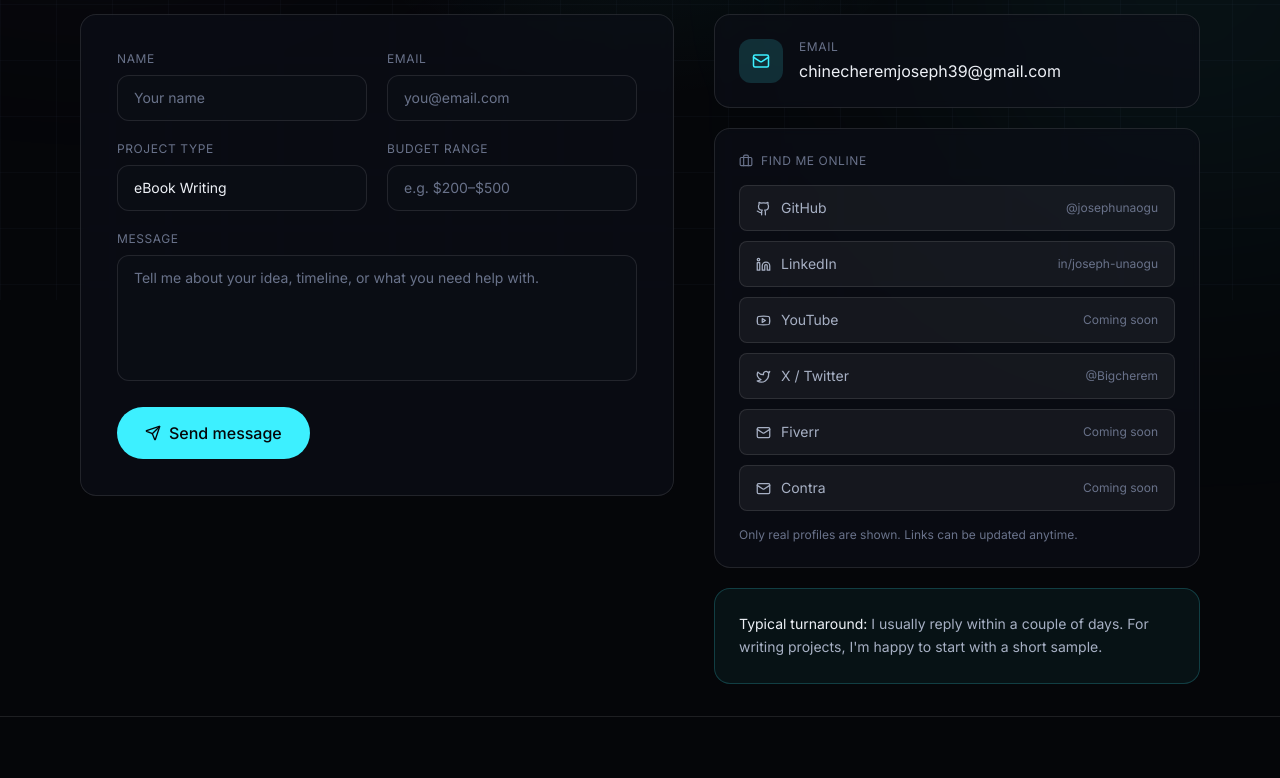
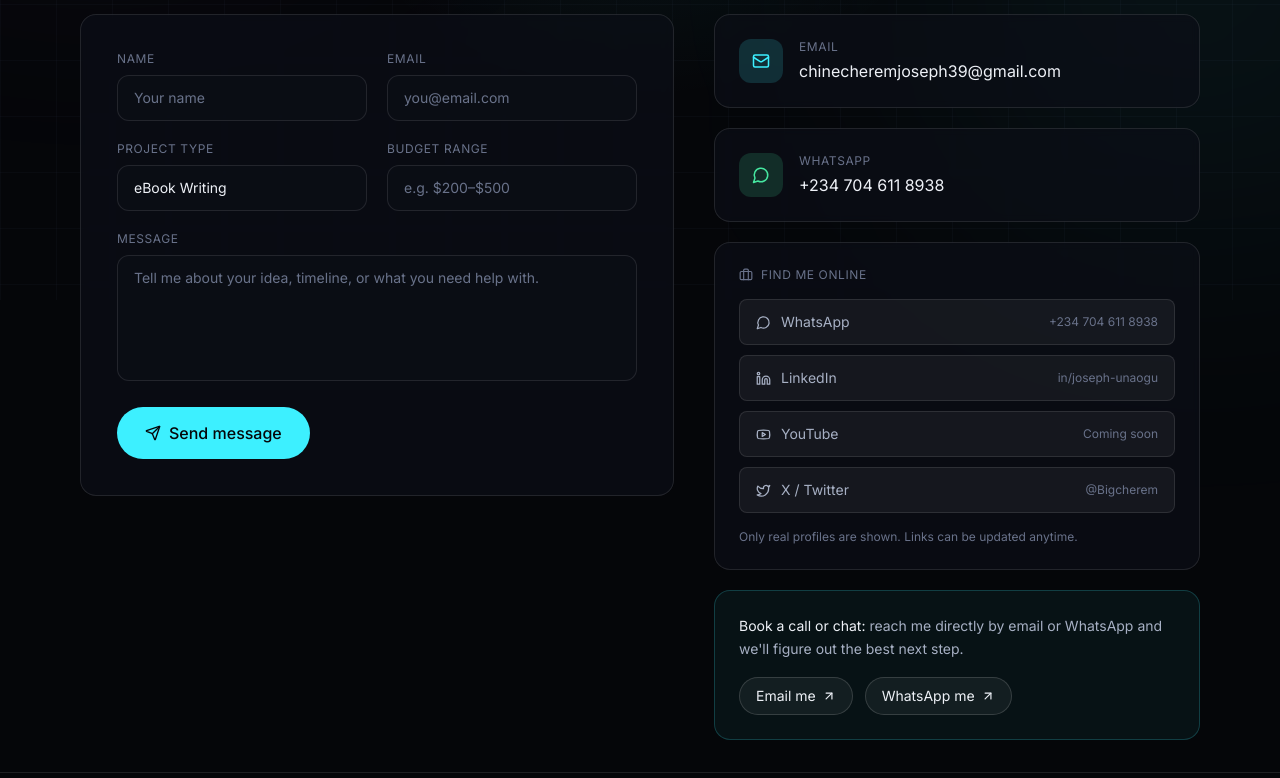
Before and after one commit to Nior122/joseph-unaogu-digital-hq, a Next.js app: page /contact in a window 1280 px wide. Shown: the part 500-1278 px from the top of the page. Built offline with nearby package versions, Linux system fonts and the light colour scheme.

Commit message:
Remove GitHub/Fiverr/Contra links, add WhatsApp (2347046118938), add email/WhatsApp booking section on contact page

```diff
--- a/src/app/contact/page.tsx
+++ b/src/app/contact/page.tsx
@@ -2,17 +2,19 @@ import { PageHeader } from "@/components/ui/page-header";
 import { Reveal } from "@/components/ui/reveal";
 import ContactForm from "@/components/contact/contact-form";
 import { site } from "@/lib/content";
-import { Mail, Github, Linkedin, Youtube, Twitter, Briefcase } from "lucide-react";
+import { Mail, Linkedin, Youtube, Twitter, Briefcase, MessageCircle, ArrowUpRight } from "lucide-react";
 export const metadata = { title: "Contact", description: "Have an idea? Contact Joseph Unaogu for eBook writing, copywriting, website development, AI applications, and automation work." };
-const socialIcons: Record<string, typeof Mail> = { GitHub: Github, LinkedIn: Linkedin, YouTube: Youtube, "X / Twitter": Twitter };
+const socialIcons: Record<string, typeof Mail> = { LinkedIn: Linkedin, YouTube: Youtube, "X / Twitter": Twitter, WhatsApp: MessageCircle };
+const whatsappUrl = "https://wa.me/2347046118938";
 export default function ContactPage() {
   return (<><PageHeader eyebrow="Contact" title={<>Have an idea? <span className="text-gradient">Let's build something.</span></>} description="Whether you need help turning an idea into an eBook, creating compelling copy, building a website, or exploring an AI-powered digital solution — I'd love to hear what you're working on." />
       <section className="relative py-8"><div className="container-px grid gap-10 lg:grid-cols-[1.1fr_0.9fr]">
         <Reveal><ContactForm /></Reveal>
         <Reveal delay={0.1}><div className="space-y-5">
           <a href={`mailto:${site.email}`} className="surface flex items-center gap-4 p-6 transition hover:border-neon-cyan/40"><span className="grid h-11 w-11 place-items-center rounded-xl bg-neon-cyan/15 text-neon-cyan"><Mail size={18} /></span><div><p className="text-xs uppercase tracking-wider text-paper-dim">Email</p><p className="mt-1 text-paper">{site.email}</p></div></a>
+          <a href={whatsappUrl} target="_blank" rel="noopener noreferrer" className="surface flex items-center gap-4 p-6 transition hover:border-neon-green/40"><span className="grid h-11 w-11 place-items-center rounded-xl bg-neon-green/15 text-neon-green"><MessageCircle size={18} /></span><div><p className="text-xs uppercase tracking-wider text-paper-dim">WhatsApp</p><p className="mt-1 text-paper">+234 704 611 8938</p></div></a>
           <div className="surface p-6"><p className="flex items-center gap-2 text-xs uppercase tracking-wider text-paper-dim"><Briefcase size={14} /> Find me online</p><div className="mt-4 grid gap-2.5">{site.socials.map((s) => { const Icon = socialIcons[s.label] ?? Mail; return (<a key={s.label} href={s.href} target="_blank" rel="noopener noreferrer" className="flex items-center justify-between rounded-lg border border-white/10 bg-white/5 px-4 py-3 text-sm text-paper-muted transition hover:border-neon-cyan/40 hover:text-paper"><span className="flex items-center gap-2.5"><Icon size={15} /> {s.label}</span><span className="text-xs text-paper-dim">{s.handle}</span></a>); })}</div><p className="mt-4 text-xs text-paper-dim">Only real profiles are shown. Links can be updated anytime.</p></div>
-          <div className="rounded-2xl border border-neon-cyan/20 bg-neon-cyan/5 p-6"><p className="text-sm leading-relaxed text-paper-muted"><span className="text-paper">Typical turnaround:</span> I usually reply within a couple of days. For writing projects, I'm happy to start with a short sample.</p></div>
+          <div className="rounded-2xl border border-neon-cyan/20 bg-neon-cyan/5 p-6"><p className="text-sm leading-relaxed text-paper-muted"><span className="text-paper">Book a call or chat:</span> reach me directly by email or WhatsApp and we&apos;ll figure out the best next step.</p><div className="mt-4 flex flex-wrap gap-3"><a href={`mailto:${site.email}`} className="inline-flex items-center gap-1.5 rounded-full border border-white/15 bg-white/5 px-4 py-2 text-sm text-paper transition hover:border-neon-cyan/40 hover:text-neon-cyan">Email me <ArrowUpRight size={14} /></a><a href={whatsappUrl} target="_blank" rel="noopener noreferrer" className="inline-flex items-center gap-1.5 rounded-full border border-white/15 bg-white/5 px-4 py-2 text-sm text-paper transition hover:border-neon-green/40 hover:text-neon-green">WhatsApp me <ArrowUpRight size={14} /></a></div></div>
         </div></Reveal>
       </div></section></>);
 }
--- a/src/lib/content.ts
+++ b/src/lib/content.ts
@@ -7,12 +7,10 @@ export const site = {
   brand: "BUILD. EXPLORE. CREATE.",
   resumeUrl: "#",
   socials: [
-    { label: "GitHub", href: "https://github.com/", handle: "@josephunaogu" },
+    { label: "WhatsApp", href: "https://wa.me/2347046118938", handle: "+234 704 611 8938" },
     { label: "LinkedIn", href: "https://www.linkedin.com/in/joseph-unaogu-72b2ba245/", handle: "in/joseph-unaogu" },
     { label: "YouTube", href: "https://youtube.com/", handle: "Coming soon" },
     { label: "X / Twitter", href: "https://x.com/Bigcherem", handle: "@Bigcherem" },
-    { label: "Fiverr", href: "https://fiverr.com/", handle: "Coming soon" },
-    { label: "Contra", href: "https://contra.com/", handle: "Coming soon" },
   ],
 };
 
--- a/tailwind.config.ts
+++ b/tailwind.config.ts
@@ -21,6 +21,7 @@ const config: Config = {
           blue: "#4d8bff",
           magenta: "#ff4dcb",
           amber: "#ffb13d",
+          green: "#46e6a0",
         },
         signal: { green: "#46e6a0", yellow: "#ffd23d", blue: "#4d8bff", gray: "#69728a", red: "#ff5d6c" },
       },
```
